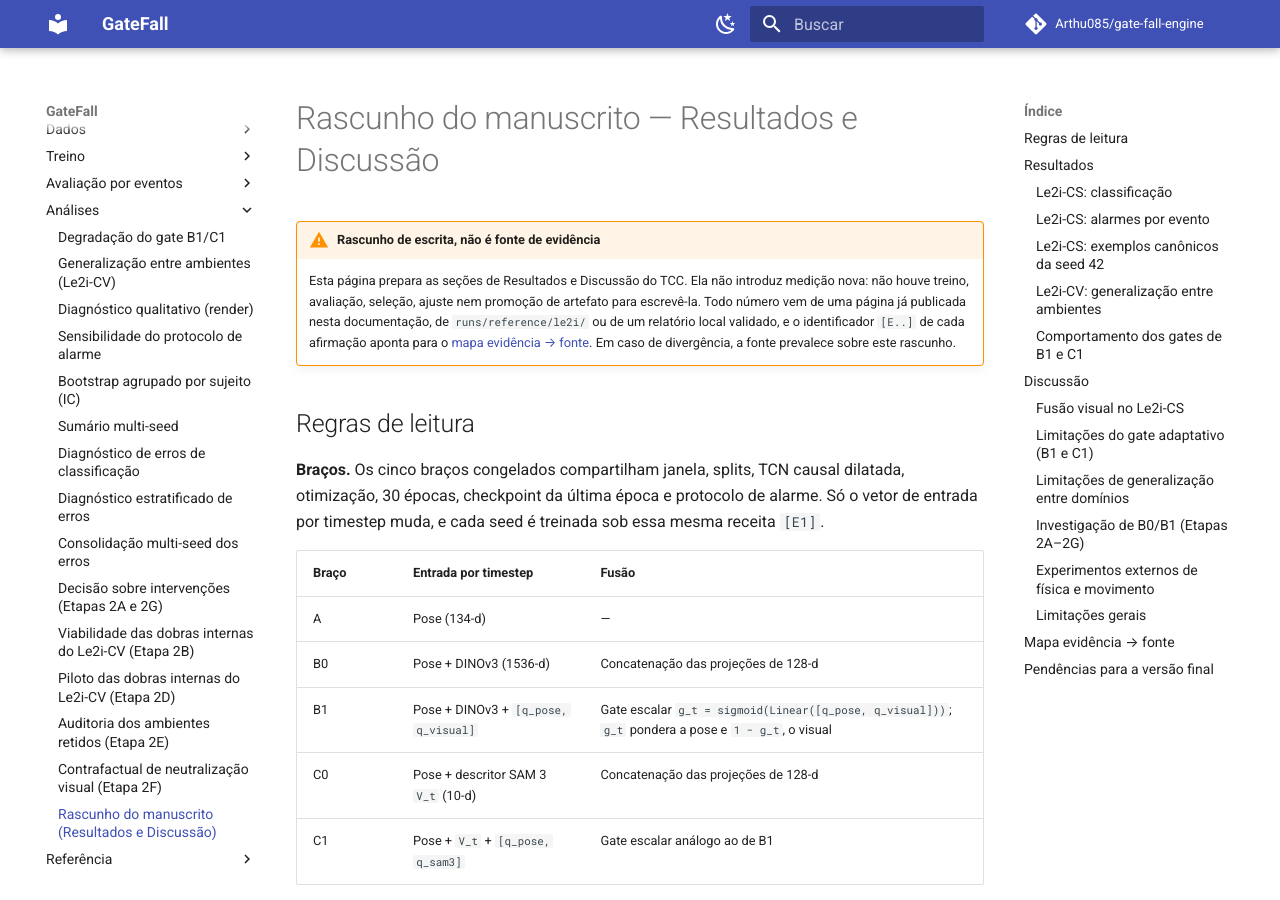
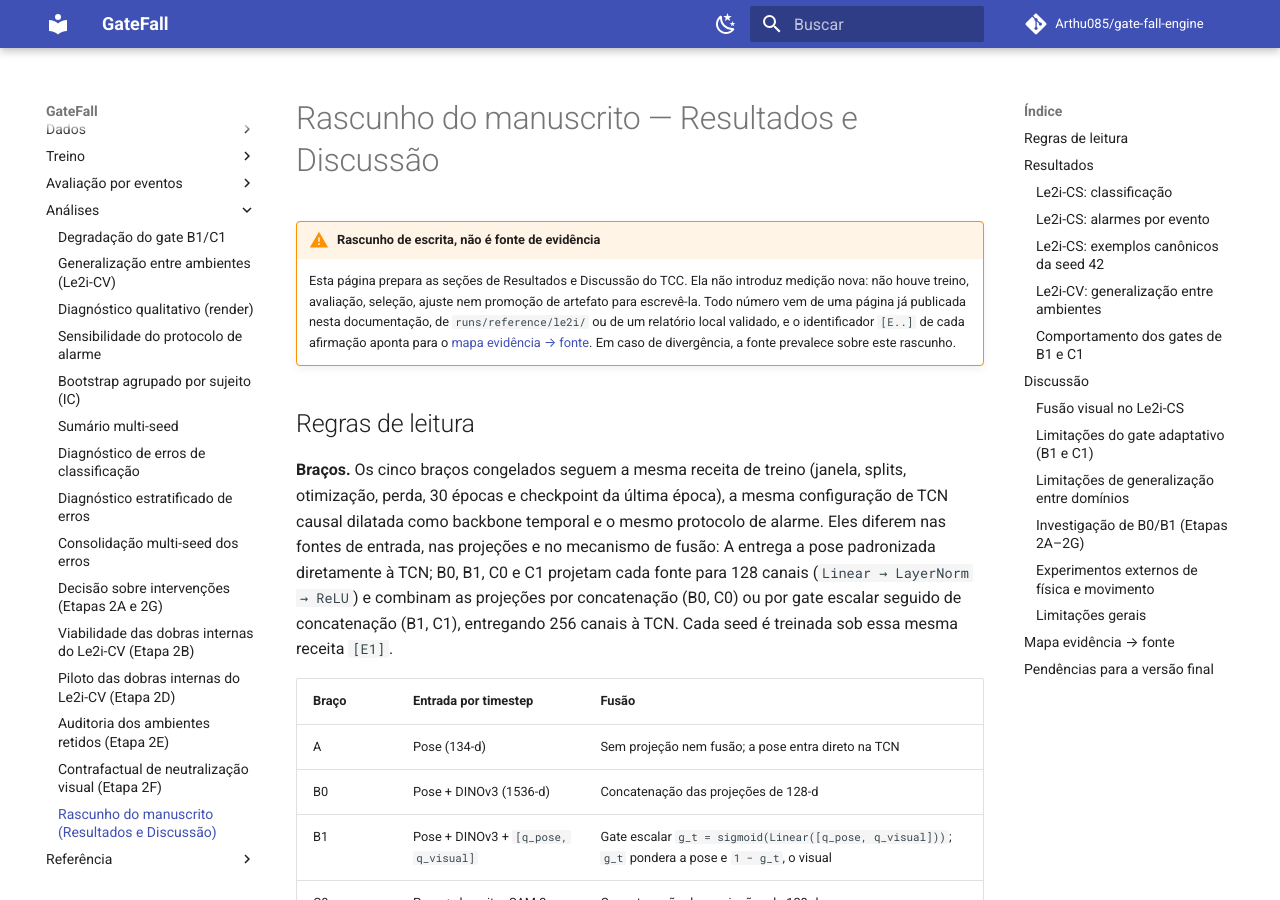
Before and after one commit to Arthu085/gate-fall-engine, an MkDocs documentation site: the page built from docs/analysis/manuscript-results-discussion.md, in a window 1280 px wide and 900 px high. Built offline with MkDocs 1.6.1 and Material for MkDocs 9.7.7, drawn with Linux system fonts in a browser that asks for light colours; comment, search, counter and statistics services are not loaded; some of the changed text lies outside the part shown.

Commit message:
docs(analysis): clarify Stage 2G scope and Le2i-CV seed coverage
Co-Authored-By: Claude <noreply@anthropic.com>

```diff
--- a/docs/analysis/manuscript-results-discussion.md
+++ b/docs/analysis/manuscript-results-discussion.md
@@ -11,14 +11,19 @@
 
 ## Regras de leitura
 
-**Braços.** Os cinco braços congelados compartilham janela, splits, TCN
-causal dilatada, otimização, 30 épocas, checkpoint da última época e
-protocolo de alarme. Só o vetor de entrada por timestep muda, e cada seed é
-treinada sob essa mesma receita `[E1]`.
+**Braços.** Os cinco braços congelados seguem a mesma receita de treino
+(janela, splits, otimização, perda, 30 épocas e checkpoint da última época),
+a mesma configuração de TCN causal dilatada como backbone temporal e o mesmo
+protocolo de alarme. Eles diferem nas fontes de entrada, nas projeções e no
+mecanismo de fusão: A entrega a pose padronizada diretamente à TCN; B0, B1,
+C0 e C1 projetam cada fonte para 128 canais (`Linear → LayerNorm → ReLU`) e
+combinam as projeções por concatenação (B0, C0) ou por gate escalar seguido
+de concatenação (B1, C1), entregando 256 canais à TCN. Cada seed é treinada
+sob essa mesma receita `[E1]`.
 
 | Braço | Entrada por timestep | Fusão |
 | --- | --- | --- |
-| A | Pose (134-d) | — |
+| A | Pose (134-d) | Sem projeção nem fusão; a pose entra direto na TCN |
 | B0 | Pose + DINOv3 (1536-d) | Concatenação das projeções de 128-d |
 | B1 | Pose + DINOv3 + `[q_pose, q_visual]` | Gate escalar `g_t = sigmoid(Linear([q_pose, q_visual]))`; `g_t` pondera a pose e `1 − g_t`, o visual |
 | C0 | Pose + descritor SAM 3 `V_t` (10-d) | Concatenação das projeções de 128-d |
@@ -291,10 +296,12 @@ e nenhuma decisão congelada mudou `[E19]`.
    para 0,022 em B1), mas a Macro-F1 em `Lecture_room` sobe só para 0,167 e
    0,147, ainda abaixo de A. Nas salas de café, a mesma troca derruba a
    Macro-F1 de 0,492–0,712 para 0,124–0,265 `[E23]`.
-6. **Etapa 2G, encerramento.** A evidência não justifica dropout visual,
-   neutralização na inferência, mudança de arquitetura nem mais seeds. A
-   falha de B0/B1 no teste do Le2i-CV segue registrada como limitação de
-   generalização sem causa atribuída `[E19]`.
+6. **Etapa 2G, encerramento da decisão.** A Etapa 2G encerra a decisão
+   sobre intervenções de modelo com a evidência disponível: ela não justifica
+   dropout visual, neutralização na inferência, mudança de arquitetura nem
+   mais seeds. Ela não resolve a causa da falha de B0/B1 no teste do
+   Le2i-CV; essa pergunta continua em aberto, e a falha segue registrada como
+   limitação de generalização sem causa atribuída `[E19]`.
 
 A neutralização mostra que as predições são sensíveis à entrada visual. Ela
 não é uma melhoria validada: a entrada neutralizada é constante e fora da
```
Also changed, not shown: other parts of docs/analysis/manuscript-results-discussion.md (+1 -1 lines), docs/analysis/multiseed-summary.md (+10 -2 lines).
